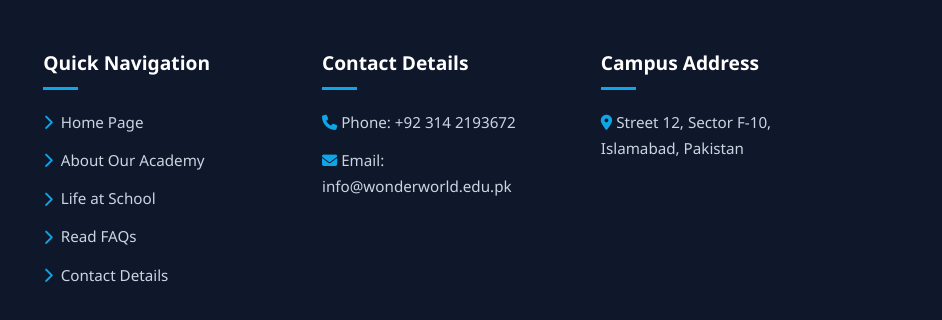
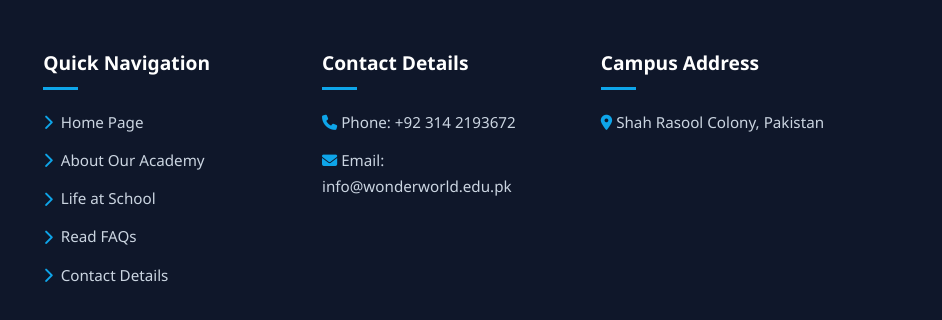
Before and after one commit to hadi45698/wonder-world-academy, a plain HTML site: page index.html in a window 1280 px wide. Shown: the part 2791-3111 px from the top of the page, 338-1280 px from the left. Drawn offline with Linux system fonts and the light colour scheme.

Commit message:
index.html

```diff
--- a/index.html
+++ b/index.html
@@ -682,7 +682,7 @@
             </div>
             <div class="footer-box">
                 <h4>Campus Address</h4>
-                <p><i class="fa-solid fa-location-dot"></i> Street 12, Sector F-10, Islamabad, Pakistan</p>
+                <p><i class="fa-solid fa-location-dot"></i> Shah Rasool Colony, Pakistan</p>
             </div>
         </div>
         <div class="footer-bottom">
```
